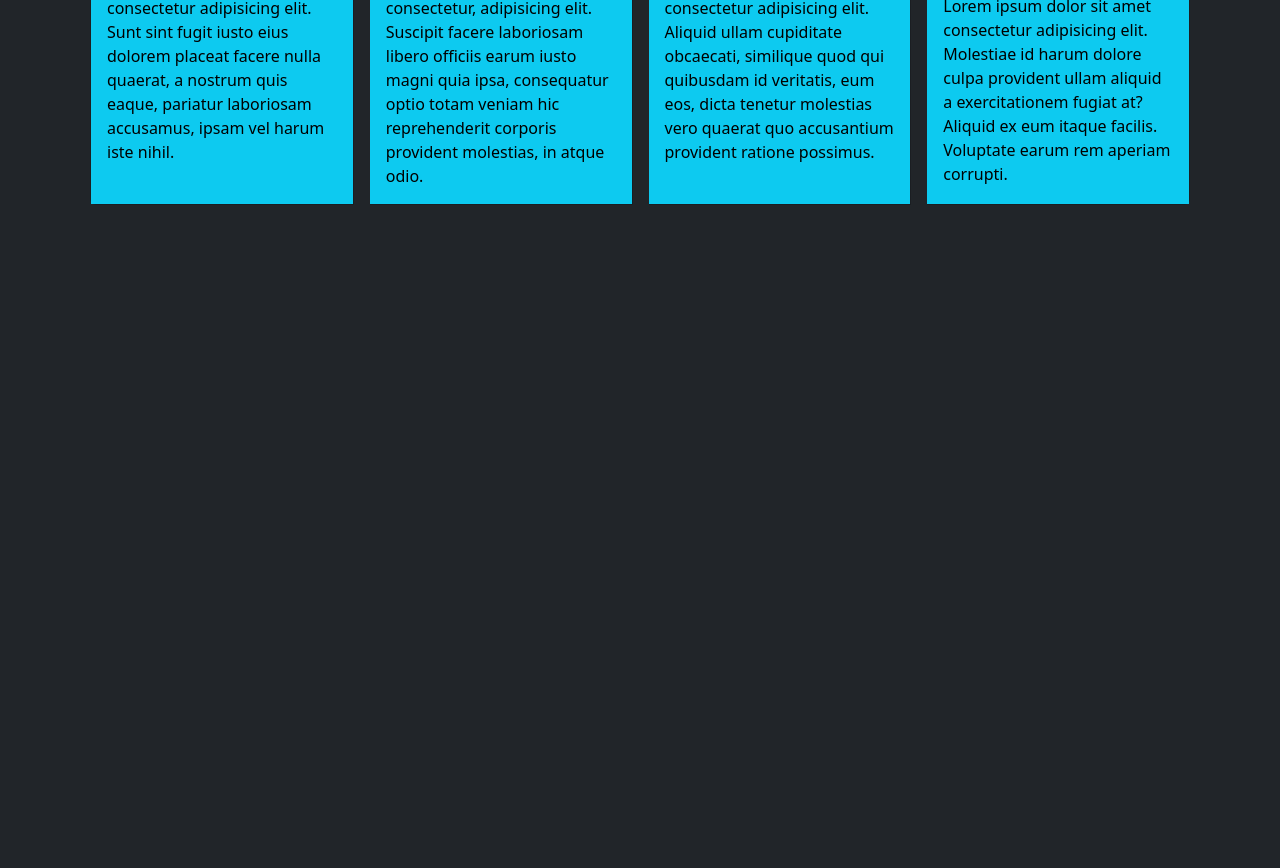
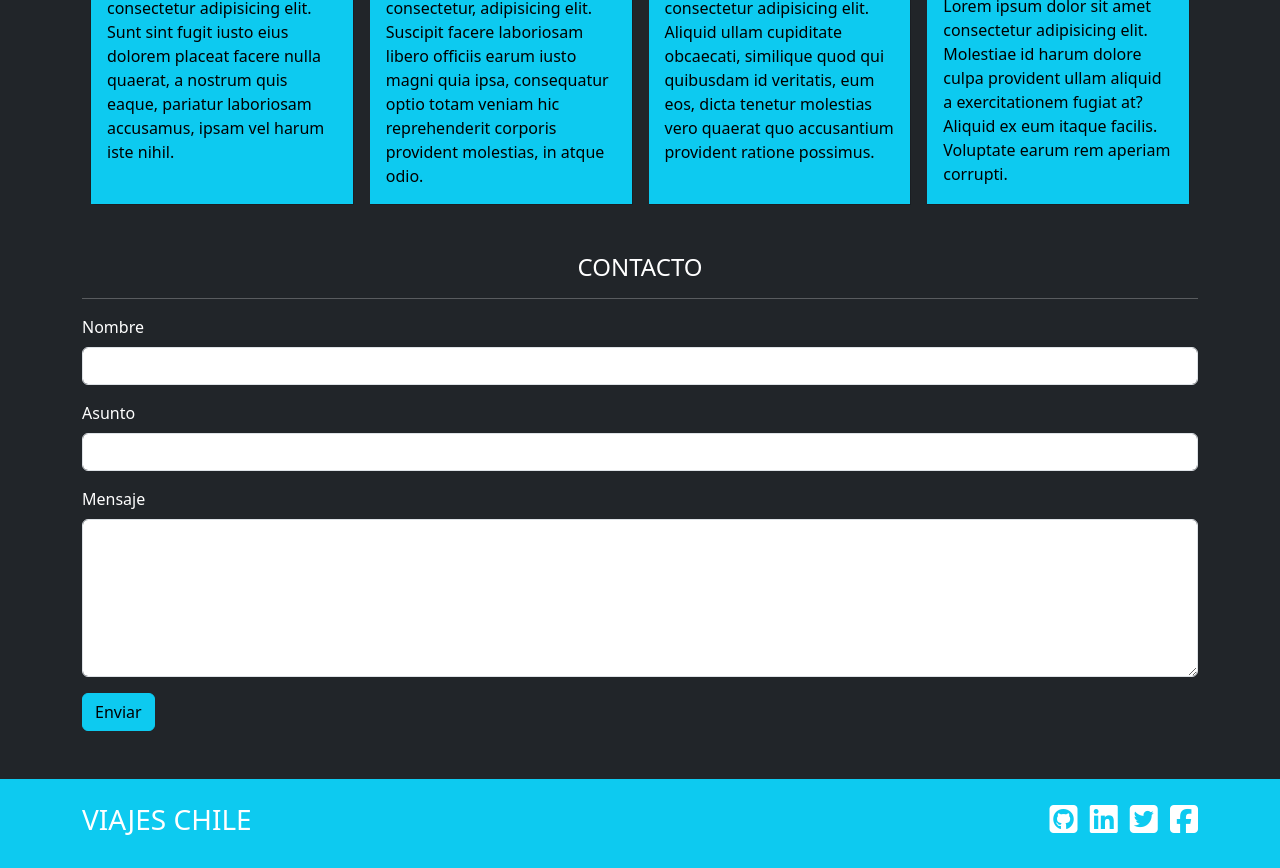
Before and after one commit to gaboleiva-dsgn/viajes_chile, a plain HTML site: page index.html in a window 1280 px wide. Shown: the part 1345-2213 px from the top of the page. Before the commit the page ends 1550 px from the top, so only its background shows below. Drawn offline with nearby package versions, Linux system fonts and the light colour scheme.

Commit message:
Se agrega formulario de contacto y footer

```diff
--- a/index.html
+++ b/index.html
@@ -70,8 +70,10 @@
         <span class="visually-hidden">Next</span>
       </button>
     </div>
+  </header>
   <!-- end to carousel carouselAutoplaying -->
   <div class="container"> <!-- div container para que el contenido tenga un margen -->
+    <!-- Sección quienes somos -->
     <div class="row mb-5">
       <div class="col text-center mt-4">
         <h1 class="fs-4 fw-light text-uppercase">¿Quienes somos?</h1>
@@ -80,25 +82,30 @@
       <section class="row col-12 mt-4">
         <article class="col-md-4">
           <div class="text-center bg-info py-1"><i class="fa-solid fa-plane fa-2x"></i></div>
-            <p class="p-2">Lorem ipsum dolor sit amet, consectetur adipisicing elit. Impedit fugit accusamus, odio sequi doloremque
+          <p class="p-2">Lorem ipsum dolor sit amet, consectetur adipisicing elit. Impedit fugit accusamus, odio sequi
+            doloremque
             quibusdam, maiores voluptates corrupti, laboriosam nihil explicabo reprehenderit vero quasi illo inventore
             exercitationem atque rerum ad.</p>
         </article>
         <article class="col-md-4 mt-4">
           <div class="text-center bg-info py-1 d-md-none"><i class="fa-solid fa-mountain fa-2x"></i></div>
-            <p class="p-2">Lorem ipsum dolor sit, amet consectetur adipisicing elit. Enim nobis a exercitationem perferendis aliquid
+          <p class="p-2">Lorem ipsum dolor sit, amet consectetur adipisicing elit. Enim nobis a exercitationem
+            perferendis aliquid
             non? Quaerat aspernatur, molestiae voluptate ullam eaque natus minima aut! Molestiae iure odit ducimus
             beatae quisquam!</p>
           <div class="text-center bg-info py-1 d-none d-md-block"><i class="fa-solid fa-mountain fa-2x"></i></div>
         </article>
         <article class="col-md-4 mt-4">
           <div class="text-center bg-info py-1"><i class="fa-solid fa-route fa-2x"></i></div>
-            <p class="p-2">Lorem ipsum dolor sit amet consectetur adipisicing elit. Dicta alias, ipsa corrupti dolore iste sapiente
+          <p class="p-2">Lorem ipsum dolor sit amet consectetur adipisicing elit. Dicta alias, ipsa corrupti dolore
+            iste sapiente
             impedit aliquam ullam doloremque suscipit excepturi minima temporibus numquam, iusto possimus nesciunt
             maxime cupiditate blanditiis.</p>
         </article>
       </section>
     </div>
+    <!-- end quienes somos -->
+    <!-- Sección destacados -->
     <div class="row mt-4">
       <div class="col text-center mt-4">
         <h1 class="fs-4 fw-light text-uppercase">Destacados</h1>
@@ -108,32 +115,77 @@
         <div class="card text-bg-dark mx-2" style="width: 18rem;">
           <img src="assets/img/card1.jpg" class="card-img-top rounded-0" alt="Imagen card uno">
           <div class="card-body text-bg-info">
-              <p class="card-text">Lorem ipsum dolor sit, amet consectetur adipisicing elit. Sunt sint fugit iusto eius dolorem placeat facere nulla quaerat, a nostrum quis eaque, pariatur laboriosam accusamus, ipsam vel harum iste nihil.</p>
+            <p class="card-text">Lorem ipsum dolor sit, amet consectetur adipisicing elit. Sunt sint fugit iusto eius
+              dolorem placeat facere nulla quaerat, a nostrum quis eaque, pariatur laboriosam accusamus, ipsam vel
+              harum iste nihil.</p>
           </div>
         </div>
         <div class="card text-bg-dark mx-2" style="width: 18rem;">
           <img src="assets/img/card2.jpg" class="card-img-top rounded-0" alt="Imagen card dos">
           <div class="card-body text-bg-info">
-              <p class="card-text">Lorem ipsum dolor sit amet consectetur, adipisicing elit. Suscipit facere laboriosam libero officiis earum iusto magni quia ipsa, consequatur optio totam veniam hic reprehenderit corporis provident molestias, in atque odio.</p>
+            <p class="card-text">Lorem ipsum dolor sit amet consectetur, adipisicing elit. Suscipit facere laboriosam
+              libero officiis earum iusto magni quia ipsa, consequatur optio totam veniam hic reprehenderit corporis
+              provident molestias, in atque odio.</p>
           </div>
         </div>
         <div class="card text-bg-dark mx-2" style="width: 18rem;">
           <img src="assets/img/card3.jpg" class="card-img-top rounded-0" alt="Imagen card tres">
           <div class="card-body text-bg-info">
-              <p class="card-text">Lorem ipsum dolor sit amet consectetur adipisicing elit. Aliquid ullam cupiditate obcaecati, similique quod qui quibusdam id veritatis, eum eos, dicta tenetur molestias vero quaerat quo accusantium provident ratione possimus.</p>
+            <p class="card-text">Lorem ipsum dolor sit amet consectetur adipisicing elit. Aliquid ullam cupiditate
+              obcaecati, similique quod qui quibusdam id veritatis, eum eos, dicta tenetur molestias vero quaerat quo
+              accusantium provident ratione possimus.</p>
           </div>
         </div>
         <div class="card text-bg-dark mx-2" style="width: 18rem;">
           <img src="assets/img/card4.jpg" class="card-img-top rounded-0" alt="Imagen card cuatro">
           <div class="card-body text-bg-info">
-              <p class="card-text">Lorem ipsum dolor sit amet consectetur adipisicing elit. Molestiae id harum dolore culpa provident ullam aliquid a exercitationem fugiat at? Aliquid ex eum itaque facilis. Voluptate earum rem aperiam corrupti.</p>
+            <p class="card-text">Lorem ipsum dolor sit amet consectetur adipisicing elit. Molestiae id harum dolore
+              culpa provident ullam aliquid a exercitationem fugiat at? Aliquid ex eum itaque facilis. Voluptate earum
+              rem aperiam corrupti.</p>
           </div>
         </div>
       </div>
     </div>
+    <!-- end sección destacados -->
+    <!-- Formulario contacto -->
+    <div class="row mt-4">
+      <div class="col text-center mt-4">
+        <h1 class="fs-4 fw-light text-uppercase">Contacto</h1>
+        <hr>
       </div>
-  </header>
-
+      <form>
+        <div class="mb-3">
+          <label for="inputNombre" class="form-label">Nombre</label>
+          <input type="nombre" class="form-control" id="inputNombre">
+        </div>
+        <div class="mb-3">
+          <label for="inputAsunto" class="form-label">Asunto</label>
+          <input type="asunto" class="form-control" id="inputAsunto">
+        </div>
+        <div class="mb-3">
+          <label for="textareaMensaje" class="form-label">Mensaje</label>
+          <textarea class="form-control" id="textareaMensaje" rows="6"></textarea>
+        </div>
+        <button type="submit" class="btn btn-info">Enviar</button>
+      </form>
+    </div>
+    <!-- end formulario contacto -->
+  </div> <!-- cierre de container -->
+  <footer class="bg-info mt-5 text-white">
+    <div class="container">
+      <div class="row py-4">
+        <div class="col-6">
+          <h3 class="text-uppercase">Viajes Chile</h3>
+        </div>
+        <div class="col-6 text-end">
+          <a href="https://github.com/" target="_blank" class="text-white"><i class="fa-brands fa-square-github fa-2x ms-2"></i></a>
+          <a href="https://www.linkedin.com/" target="_blank" class="text-white"><i class="fa-brands fa-linkedin fa-2x ms-2"></i></a>
+          <a href="https://twitter.com/home" target="_blank" class="text-white"><i class="fa-brands fa-square-twitter fa-2x ms-2"></i></a>
+          <a href="https://www.facebook.com/" target="_blank" class="text-white"><i class="fa-brands fa-square-facebook fa-2x ms-2"></i></a>
+        </div>
+      </div>
+    </div>
+  </footer>
   <!-- scripts -->
   <script src="assets/js/script.js"></script> <!-- adjuntamos archivo script.js  -->
   <script src="https://cdn.jsdelivr.net/npm/@popperjs/core@2.11.8/dist/umd/popper.min.js"
```
Lines whose indentation alone changed are shown as unchanged.
